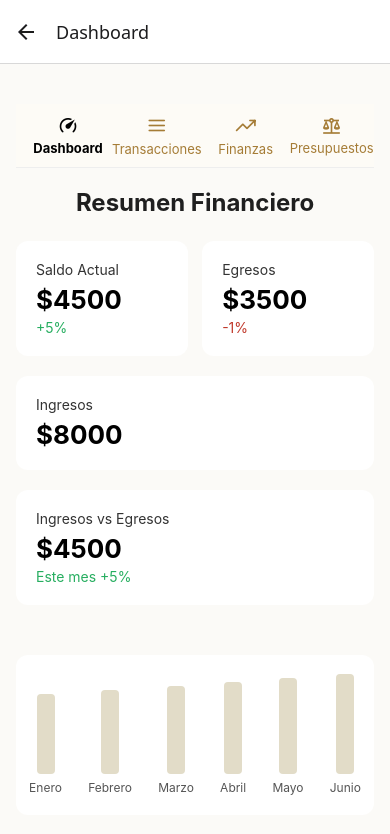
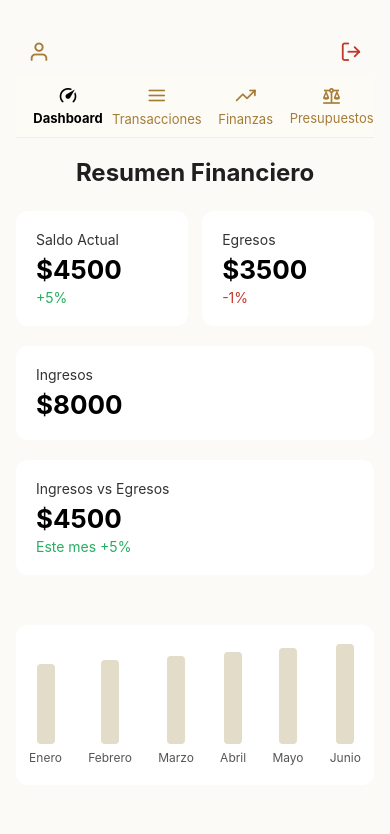
Before and after one commit to Joel89njkkvh/LanaApp, a React Native app: screen /Dashboard in a window 390 px wide. Shown: the top 834 px of the page. Built offline with nearby package versions, Linux system fonts and the light colour scheme.

Commit message:
cerrar sesion

```diff
--- a/App.js
+++ b/App.js
@@ -9,6 +9,7 @@ import DashboardScreen from './src/screens/DashboardScreen';
 import TransaccionesScreen from './src/screens/TransaccionesScreen';
 import FinanzasScreen from './src/screens/FinanzasScreen';
 import PresupuestosScreen from './src/screens/PresupuestosScreen';
+import PerfilScreen from './src/screens/PerfilScreen';
 
 
 const Stack = createNativeStackNavigator();
@@ -35,25 +36,31 @@ export default function App() {
         <Stack.Screen
           name='Dashboard'
           component={DashboardScreen}
-          options={{title: 'Dashboard'}}
+          options={{headerShown: false}}
         />
 
         <Stack.Screen
           name='Transaccion'
           component={TransaccionesScreen}
-          options={{title: 'Transaccion'}}
+          options={{headerShown: false}}
         />
 
         <Stack.Screen
           name='Finanzas'
           component={FinanzasScreen}
-          options={{title: 'Finanzas'}}
+          options={{headerShown: false}}
         />
 
         <Stack.Screen
           name='Presupuesto'
           component={PresupuestosScreen}
-          options={{title: 'Presupuesto'}}
+          options={{headerShown: false}}
+        />
+
+        <Stack.Screen
+          name='Perfil'
+          component={PerfilScreen}
+          options={{headerShown: false}}
         />
       </Stack.Navigator>
     </NavigationContainer>
--- a/package.json
+++ b/package.json
@@ -11,6 +11,7 @@
   "dependencies": {
     "@expo/metro-runtime": "~5.0.4",
     "@react-native-async-storage/async-storage": "^2.2.0",
+    "@react-navigation/drawer": "^7.5.3",
     "@react-navigation/native": "^7.1.14",
     "@react-navigation/native-stack": "^7.3.21",
     "axios": "^1.10.0",
@@ -20,6 +21,8 @@
     "react-dom": "19.0.0",
     "react-native": "0.79.5",
     "react-native-chart-kit": "^6.12.0",
+    "react-native-gesture-handler": "^2.27.1",
+    "react-native-reanimated": "^3.18.0",
     "react-native-safe-area-context": "^5.5.1",
     "react-native-screens": "^4.11.1",
     "react-native-svg": "15.11.2",
--- a/src/screens/DashboardScreen.js
+++ b/src/screens/DashboardScreen.js
@@ -7,7 +7,7 @@ import {
   TouchableOpacity,
   Dimensions,
 } from 'react-native';
-import { Ionicons, MaterialCommunityIcons, Feather } from '@expo/vector-icons';
+import { MaterialCommunityIcons, Feather } from '@expo/vector-icons';
 
 const screenWidth = Dimensions.get('window').width;
 
@@ -26,6 +26,16 @@ export default function DashboardScreen({ navigation }) {
 
   return (
     <ScrollView style={styles.container}>
+      {/* HEADER CON PERFIL Y LOGOUT */}
+      <View style={styles.headerTop}>
+        <TouchableOpacity onPress={() => navigation.navigate('Perfil')}>
+          <Feather name="user" size={22} color="#A57C36" />
+        </TouchableOpacity>
+        <TouchableOpacity onPress={() => navigation.replace('Login')}>
+          <Feather name="log-out" size={22} color="#c0392b" />
+        </TouchableOpacity>
+      </View>
+
       {/* NAV BAR SUPERIOR */}
       <View style={styles.navContainer}>
         <TouchableOpacity style={styles.navItem}>
@@ -98,6 +108,13 @@ const styles = StyleSheet.create({
     paddingTop: 40,
     paddingHorizontal: 16,
   },
+  headerTop: {
+    flexDirection: 'row',
+    justifyContent: 'space-between',
+    alignItems: 'center',
+    paddingHorizontal: 12,
+    paddingBottom: 10,
+  },
   navContainer: {
     flexDirection: 'row',
     justifyContent: 'space-between',
@@ -110,11 +127,11 @@ const styles = StyleSheet.create({
     backgroundColor: '#FDFBF6',
   },
   navItem: {
-  minWidth: 80, // o 90 si aún no cabe
-  alignItems: 'center',
-  justifyContent: 'center',
-  paddingHorizontal: 4,
-},
+    minWidth: 80,
+    alignItems: 'center',
+    justifyContent: 'center',
+    paddingHorizontal: 4,
+  },
   navText: {
     fontSize: 13,
     color: '#A57C36',
--- a/src/screens/LoginScreen.js
+++ b/src/screens/LoginScreen.js
@@ -25,7 +25,7 @@ export default function LoginScreen({ navigation }) {
     }
     navigation.reset({
       index: 0,
-      routes: [{ name: 'Dashboard' }],
+      routes: [{ name: 'Dashboard'}],
     });
   };
 
--- /dev/null
+++ b/src/screens/PerfilScreen.js
@@ -0,0 +1,26 @@
+import React from 'react';
+import { View, Text, StyleSheet } from 'react-native';
+
+export default function PerfilScreen() {
+  return (
+    <View style={styles.container}>
+      <Text style={styles.title}>Perfil del Usuario</Text>
+      {/* Aquí iría la info del usuario */}
+    </View>
+  );
+}
+
+const styles = StyleSheet.create({
+  container: {
+    flex: 1,
+    paddingTop: 60,
+    paddingHorizontal: 20,
+    backgroundColor: '#FBFAF7',
+  },
+  title: {
+    fontSize: 24,
+    fontWeight: '700',
+    textAlign: 'center',
+    color: '#1F1F1F',
+  },
+});
```
Also changed, not shown: 1 other file (tests, documents, lock files or other folders).
